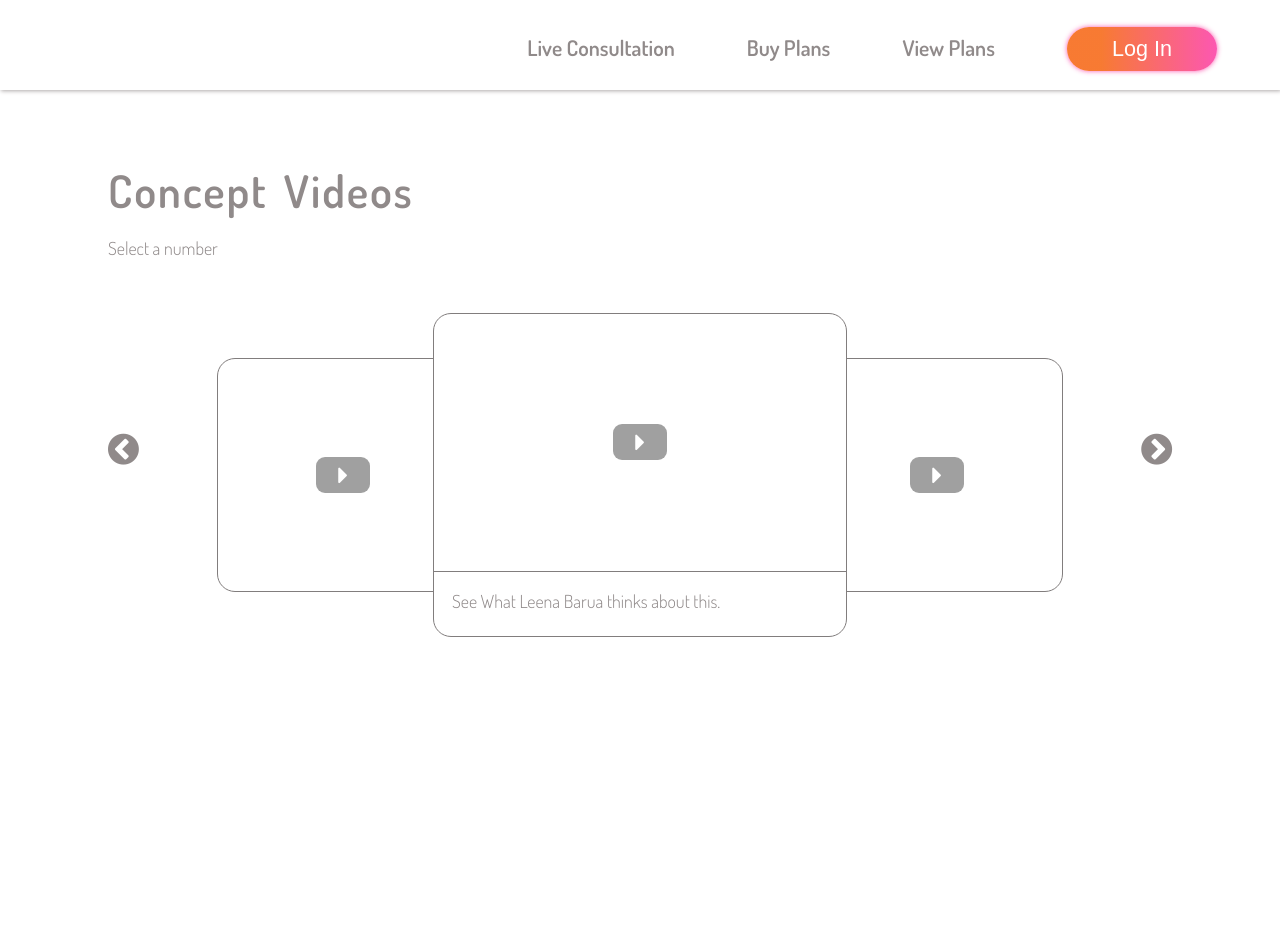
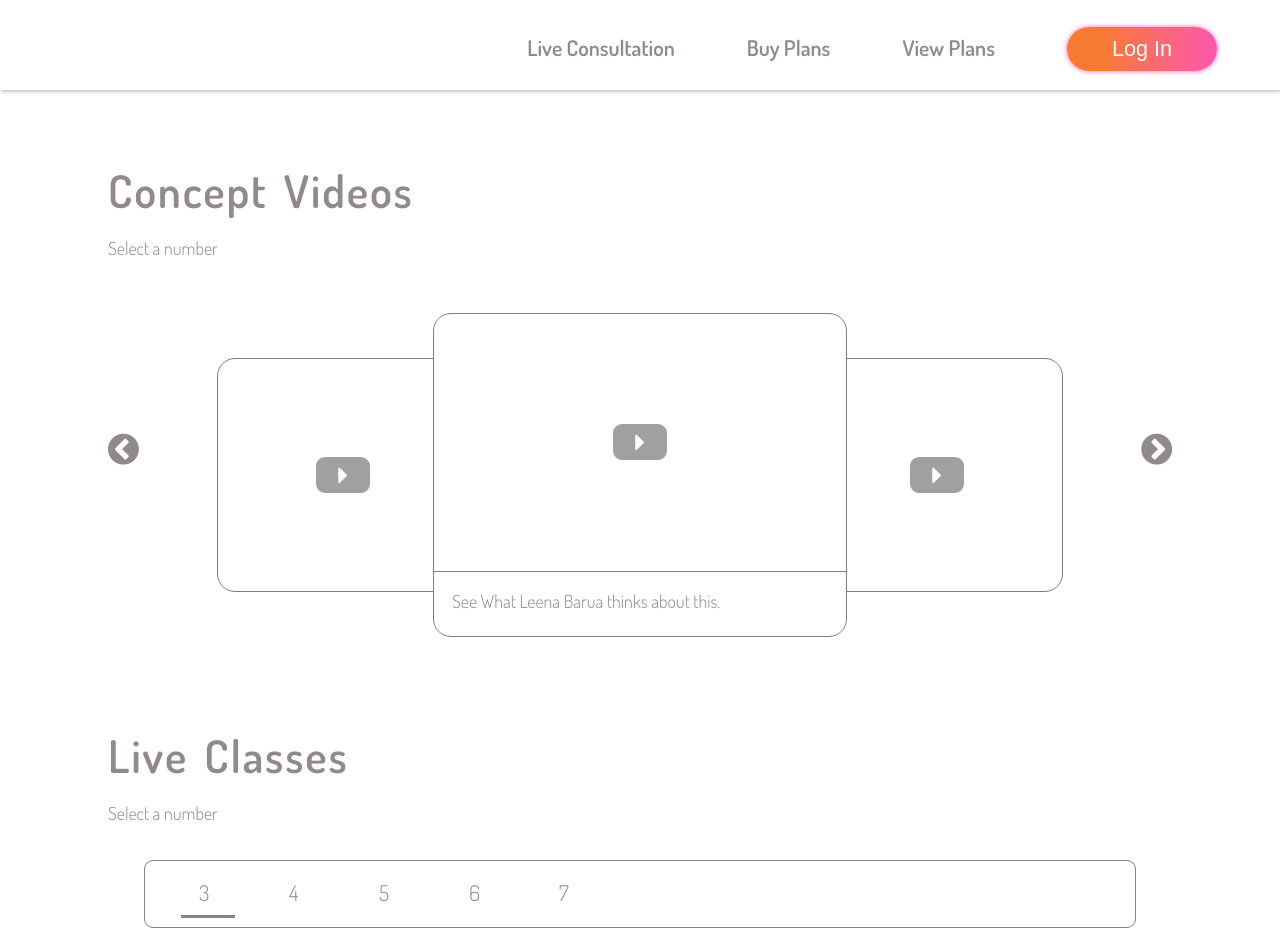
Before and after one commit to karn21/swiflearn-assign, a React (Create React App) app: page / in a window 1280 px wide. Shown: the top 952 px of the page. Before the commit the page ends 800 px from the top, so only its background shows below. Built offline with nearby package versions, Linux system fonts and the light colour scheme.

Commit message:
add live classes section

```diff
--- a/src/components/classComp/ClassComponent.js
+++ b/src/components/classComp/ClassComponent.js
@@ -1,8 +1,23 @@
 import React, { Component } from "react";
+import Title from "../sectionTitle/Title";
+import "./classComp.css";
 
 class ClassComponent extends Component {
   render() {
-    return <div>Class Component</div>;
+    return (
+      <section>
+        <Title title="Live Classes"></Title>
+        <div className="class-list">
+          <ul className="list">
+            <li className="cl active">3</li>
+            <li className="cl">4</li>
+            <li className="cl">5</li>
+            <li className="cl">6</li>
+            <li className="cl">7</li>
+          </ul>
+        </div>
+      </section>
+    );
   }
 }
 
--- a/src/components/classComp/classComp.css
+++ b/src/components/classComp/classComp.css
@@ -0,0 +1,23 @@
+.class-list {
+  margin: 2rem;
+  padding: 0.5rem 1rem;
+  border: 1px solid rgb(136, 131, 131);
+  border-radius: 0.5rem;
+}
+
+ul.list {
+  list-style-type: none;
+  display: grid;
+  grid-template-columns: repeat(auto-fit, minmax(3rem, 5rem));
+}
+
+.list li {
+  font-size: 1.2rem;
+  padding: 0.5rem 1rem;
+  margin: 0 1rem;
+  cursor: pointer;
+}
+
+.active {
+  border-bottom: 0.2rem solid rgb(136, 131, 131);
+}
--- /dev/null
+++ b/src/components/sectionTitle/Title.js
@@ -0,0 +1,12 @@
+import React from "react";
+
+function Title(props) {
+  return (
+    <>
+      <h1>{props.title}</h1>
+      <p>Select a number</p>
+    </>
+  );
+}
+
+export default Title;
--- a/src/components/videos/Videos.js
+++ b/src/components/videos/Videos.js
@@ -1,12 +1,12 @@
 import React, { Component } from "react";
+import Title from "../sectionTitle/Title";
 import "./videos.css";
 
 class Videos extends Component {
   render() {
     return (
       <section className="videos-section">
-        <h1>Concept Videos</h1>
-        <p>Select a number</p>
+        <Title title="Concept Videos"></Title>
         <div className="slide-show">
           <div className="arrow arrow-prev">
             <i class="fa fa-chevron-circle-left" aria-hidden="true"></i>
--- a/src/pages/Home.js
+++ b/src/pages/Home.js
@@ -1,4 +1,5 @@
 import React, { Component } from "react";
+import ClassComponent from "../components/classComp/ClassComponent";
 import Videos from "../components/videos/Videos";
 
 class Home extends Component {
@@ -6,6 +7,7 @@ class Home extends Component {
     return (
       <>
         <Videos></Videos>
+        <ClassComponent></ClassComponent>
       </>
     );
   }
```
